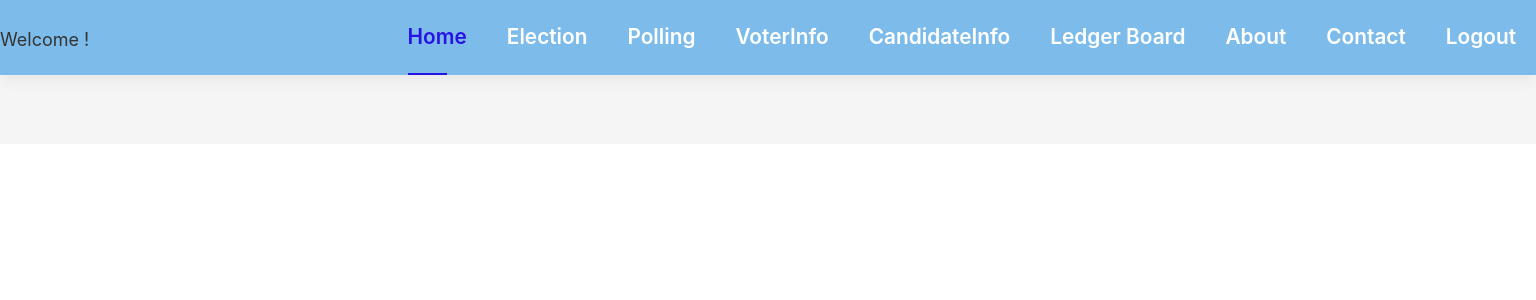
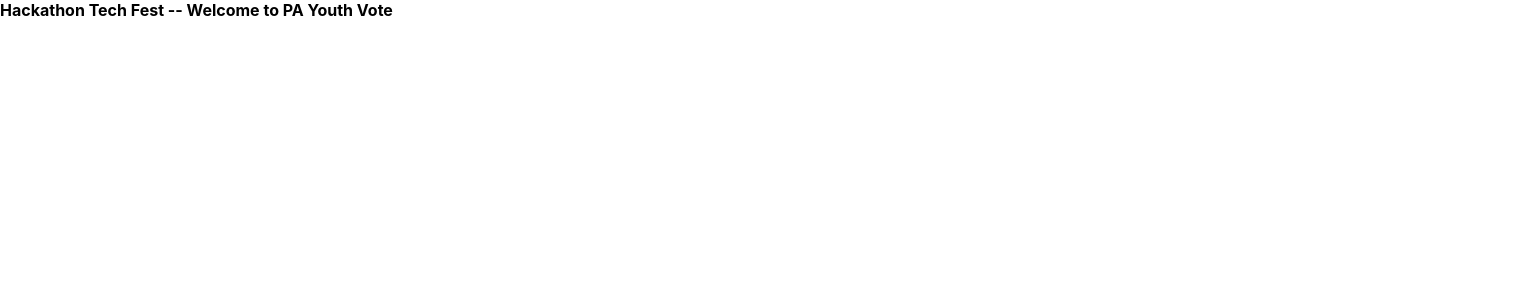
Before and after one commit to rjcode15/Hackathon-IJC-UI, a React (Create React App) app: page / in a window 1280 px wide. Shown: the top 300 px of the page, 1536 px wide, since content can reach past the window. Built offline with nearby package versions, Linux system fonts and the light colour scheme.

Commit message:
Conditional Rendering of routes is complete

```diff
--- a/src/App.js
+++ b/src/App.js
@@ -1,6 +1,5 @@
 
 import React, { useState, useEffect } from 'react';
-import './App.css';
 import Login from './login';
 import Register from './register';
 import Points from './userTable';
@@ -19,7 +18,7 @@ import Vote from './elections/Vote';
 import Candidate from './elections/Candidate';
 import { useMediaQuery } from 'react-responsive';
 import {GoogleLogin} from '@react-oauth/google';
-
+import './App.css';
 const { Header, Content, Footer, Sider } = Layout;
 
 const headerStyle = {
@@ -40,17 +39,14 @@ const headerStyle = {
 
 
 const App = () => {
-  const [register, setRegister] = useState(false);
   const [userName, setUserName] = useState("");
   const [password, setPassword] = useState("");
   const [userPoints, setUserPoints] = useState(0);
-  const [loggedIn, setLoggedIn] = useState(true);
-  const [loggedInUser, setLoggedInUser] = useState(false);
+  const [loggedIn, setLoggedIn] = useState(false);
   const isSmallScreen = useMediaQuery({ maxWidth: 767 });
   const isMediumScreen = useMediaQuery({ minWidth: 768, maxWidth: 1023 });
   const isLargeScreen = useMediaQuery({ minWidth: 1024 });
 
-  console.log("logedIn", loggedIn)
   const earnPoints = (pointsEarned) => {
     const newPoints = userPoints + pointsEarned;
 
@@ -68,12 +64,27 @@ const App = () => {
 
     console.log("name and password is in app", username, password)
   }
+  console.log("logedIn", loggedIn);
   return (
+   <>
+    {!loggedIn ?<div><b>Hackathon Tech Fest  --  Welcome to PA Youth Vote</b>
+          <GoogleLogin onSuccess={ tokenResponse => {
+                                                      console.log('Login success');
+                                                      console.log(tokenResponse);
+                                                      console.log('Need to add backend code, toggle flip ');
+                                                      setLoggedIn(true);
+                                                    }}
+                                                    onError={() => {
+                                                      console.log('Login Failed');
+                                                    }}
+                                                  />
+        </div>:
       <Router>
         <div className="App" style={{
           width: isSmallScreen ? "26em" : "96rem",
           display: isSmallScreen ? "block" : "flex"
         }}>
+
 
             <Layout>
               <Header style={{backgroundColor: '#ffffff'}} >
@@ -81,16 +92,6 @@ const App = () => {
               </Header>
               <div  style ={{padding: "20px"}}></div>
                   <Routes>
-              <Route path="/" element={<GoogleLogin
-                                                  onSuccess={ tokenResponse => {
-                                                    console.log('Login success');
-                                                    console.log(tokenResponse);
-                                                    console.log('Need to add backend code, toggle flip ')
-                                                  }}
-                                                  onError={() => {
-                                                    console.log('Login Failed');
-                                                  }}
-                                                />} />
                     <Route path="/user-table" element={<UserTable />} />
                     <Route path="/election-info" element={<ElectionInfo />} />
                     <Route exact path="/polling-booths" element={<PollingBooths />} />
@@ -99,8 +100,11 @@ const App = () => {
                     <Route path="/contact-info" element={<ContactInfo />} />
                   </Routes>
             </Layout>
+
         </div>
       </Router>
+    }
+    </>
   );
 }
 
```
Lines whose indentation alone changed are shown as unchanged.
